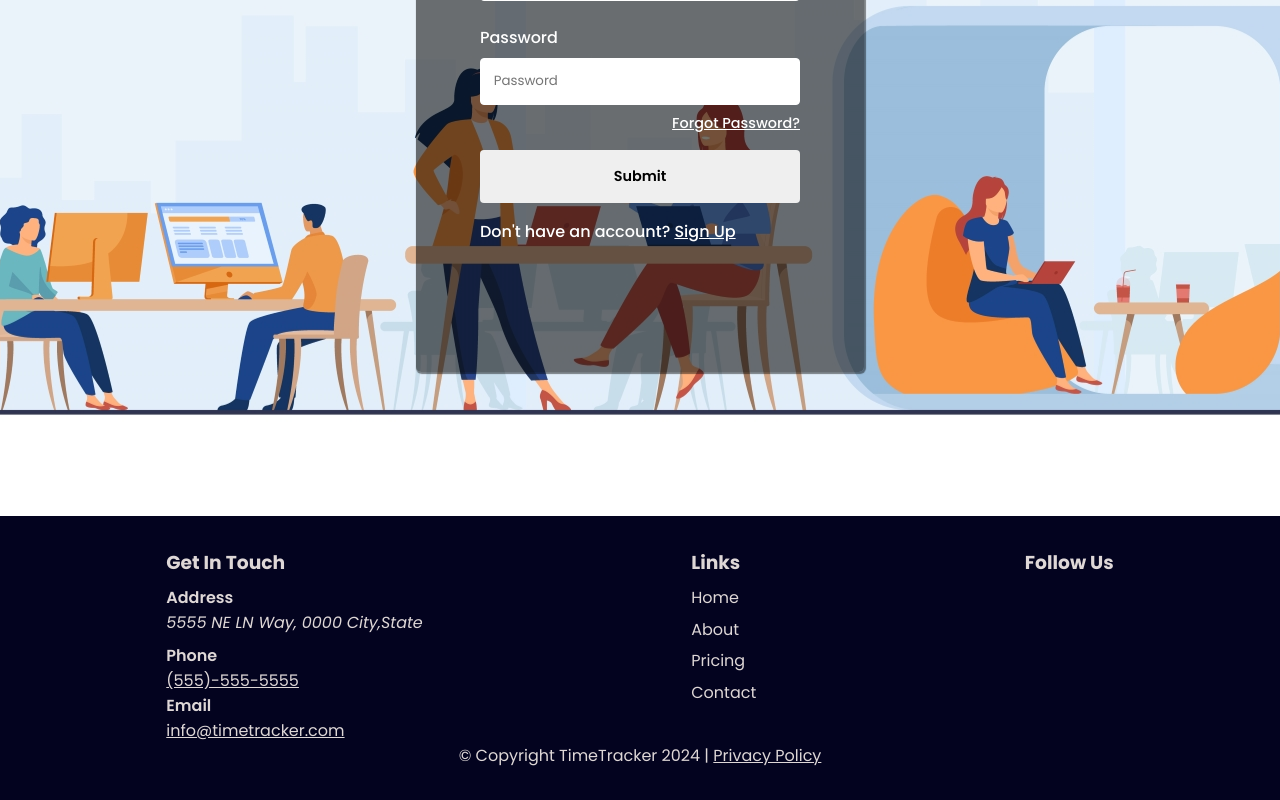
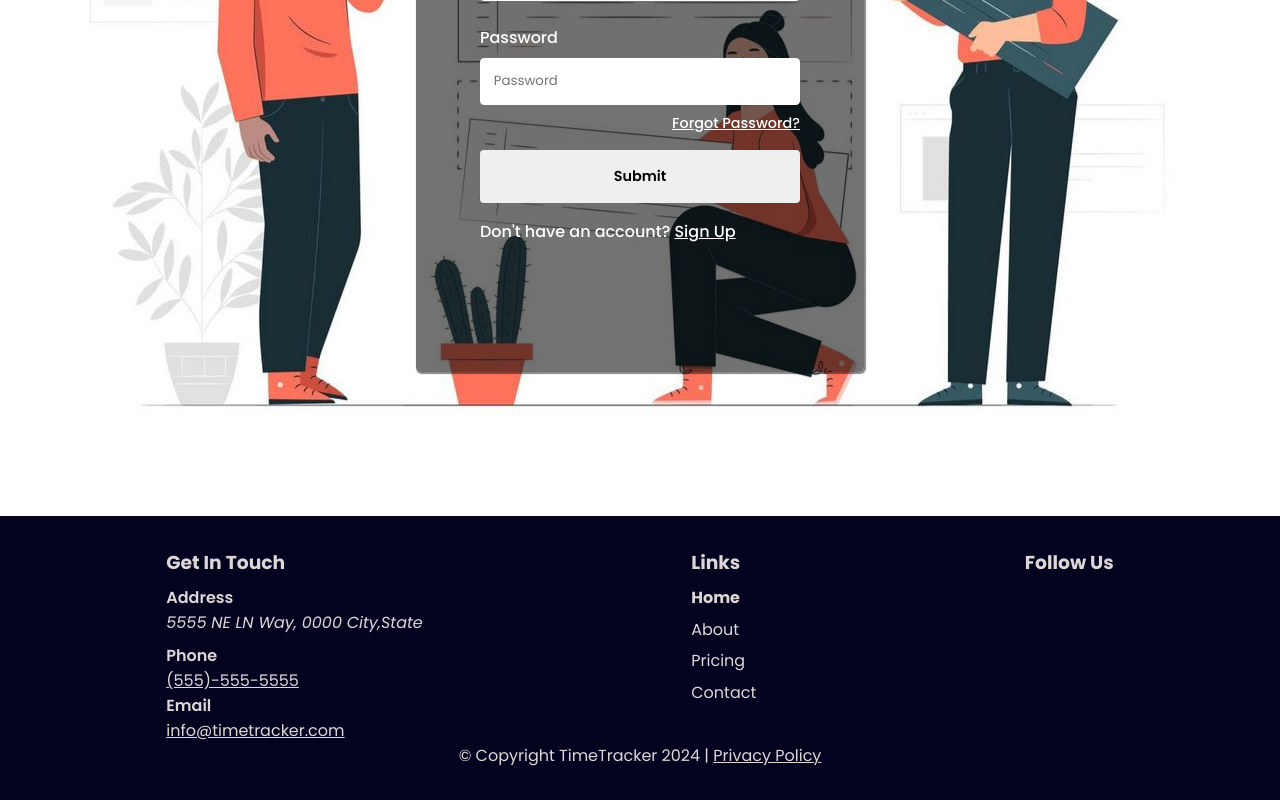
Before and after one commit to chenderson17/TimeTracker, a React (Create React App) app in the folder timetrackerwebapp/: page /signin in a window 1280 px wide. In both pictures the pointer is over the link 715 px from the left and 1090 px from the top of the page. Shown: the part 493-1293 px from the top of the page. Built offline with nearby package versions, Linux system fonts and the light colour scheme; some icons are missing.

Commit message:
fixed footer issues, changed the signup background image

```diff
--- a/timetrackerwebapp/src/Components/Footer.css
+++ b/timetrackerwebapp/src/Components/Footer.css
@@ -37,6 +37,10 @@
 .nav-summary ul li a{
  text-decoration: none;
 }
+.nav-summary ul li a:hover{
+  font-weight: bold;
+  transition: ease-in 5s linear;
+}
 .footer-socials{
 
 }
--- a/timetrackerwebapp/src/Components/SignIn.css
+++ b/timetrackerwebapp/src/Components/SignIn.css
@@ -3,7 +3,7 @@
     padding:5rem;
     overflow: hidden;
     margin-bottom:4rem;
-    background-image:url('../images/SignInImage-1920.jpg');
+     background-image:url('../images/open_source_state.jpg');
     background-position: center;
     margin-top:1rem;
 }
```
Also changed, not shown: timetrackerwebapp/src/images/open_source_state.jpg (added).
